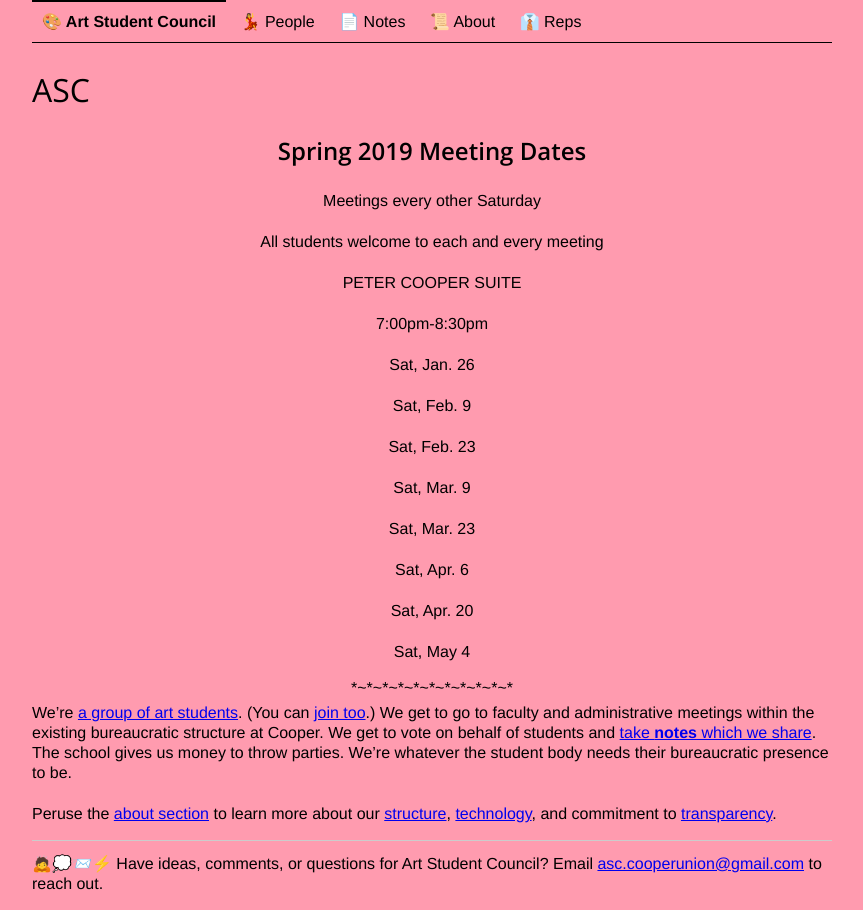
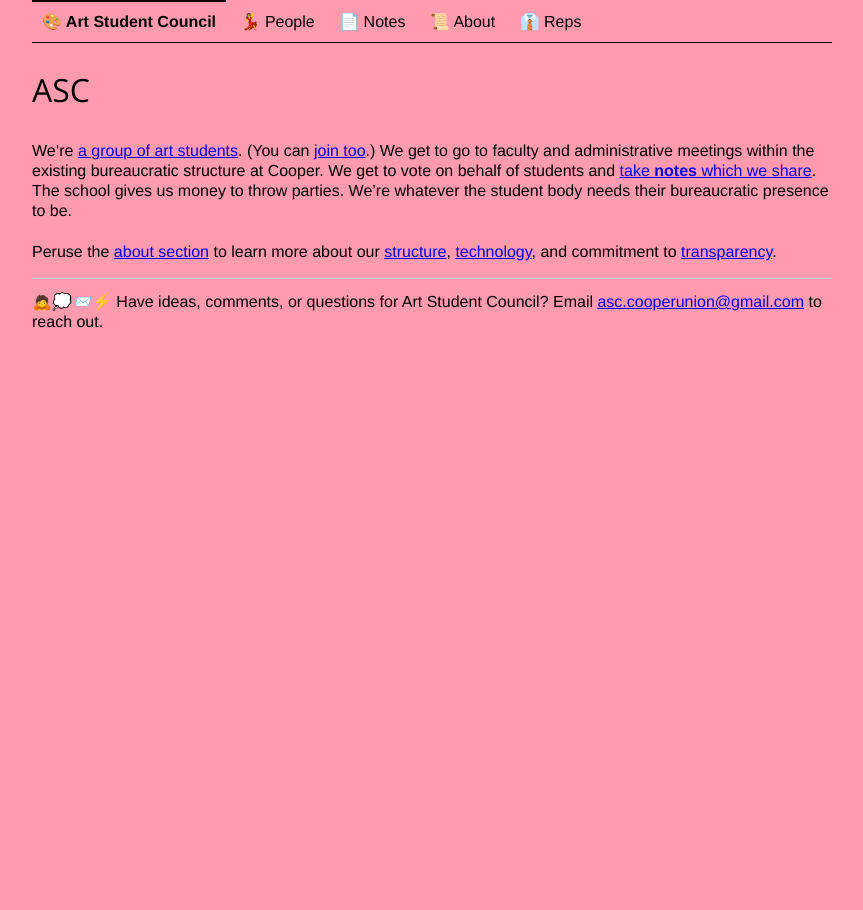
Before and after one commit to CooperASC/cooperasc.github.com, a Jekyll site: the page built from index.md, in a window 1280 px wide. Shown: the whole page, without its empty margins (208-1071 px from the left). Built offline with Jekyll 4.4.1, drawn with Linux system fonts in a browser that asks for light colours.

Commit message:
removed old meeting dates

```diff
--- a/index.md
+++ b/index.md
@@ -4,37 +4,6 @@
 body_id: index
 filepath: index.md
 ---
-
-<div class="announcements">
-
-<h2>Spring 2019 Meeting Dates</h2>
-
-<p>Meetings every other Saturday</p>
-
-<p>All students welcome to each and every meeting</p>
-
-<p>PETER COOPER SUITE</p>
-
-<p>7:00pm-8:30pm</p>
-
-<p>Sat, Jan. 26</p>
-
-<p>Sat, Feb. 9</p>
-
-<p>Sat, Feb. 23</p>
-
-<p>Sat, Mar. 9</p>
-
-<p>Sat, Mar. 23</p>
-
-<p>Sat, Apr. 6</p>
-
-<p>Sat, Apr. 20</p>
-
-<p>Sat, May 4</p>
-
-*~*~*~*~*~*~*~*~*~*~*
-</div>
 
 We're [a group of art students](/people). (You can [join too](mailto:asc.cooperunion@gmail.com).) We get to go to faculty and administrative meetings within the existing bureaucratic structure at Cooper. We get to vote on behalf of students and [take **notes** which we share](/notes). The school gives us money to throw parties. We're whatever the student body needs their bureaucratic presence to be.
 
```
